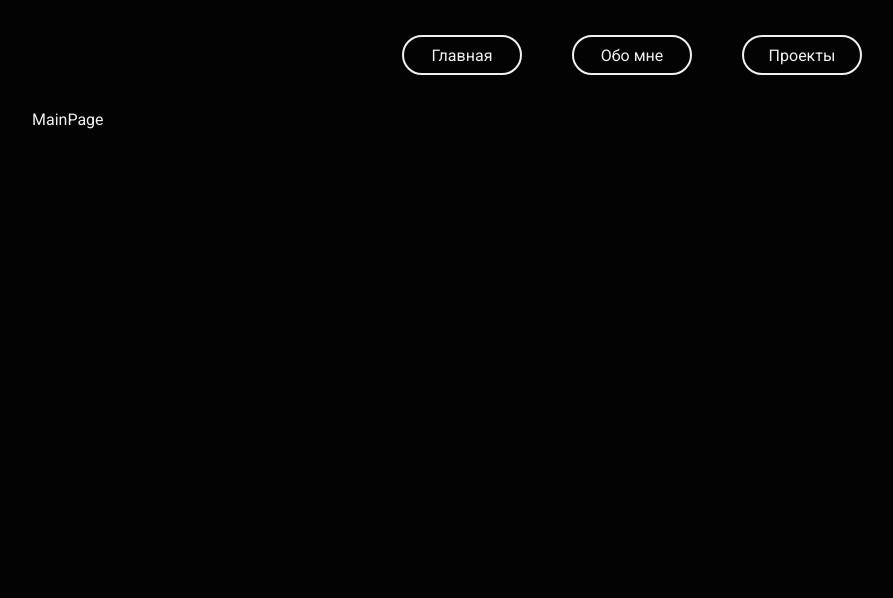
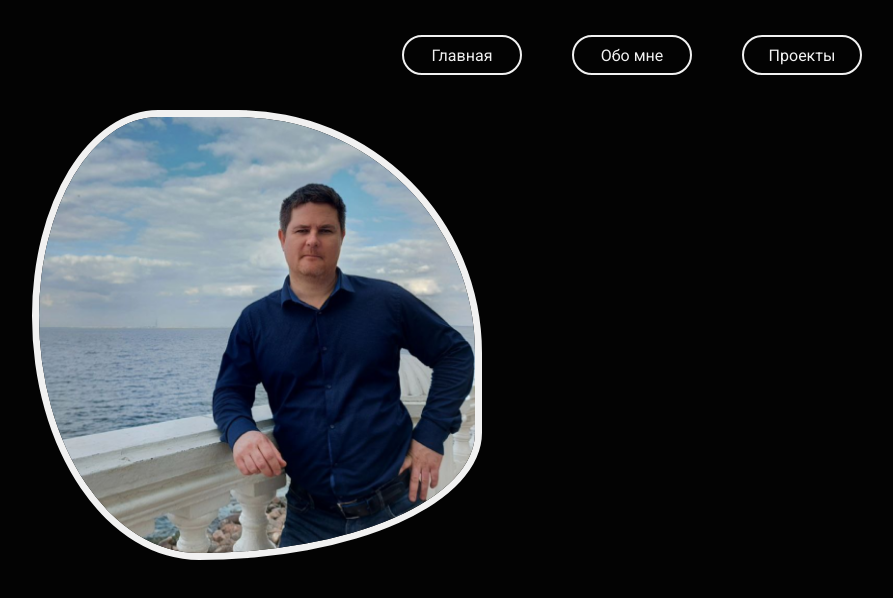
Before and after one commit to alexsmith-proff/portfolio, a Next.js app: page / in a window 1280 px wide. Shown: the top 598 px of the page, without its empty margins (8-901 px from the left). Built offline with nearby package versions, Linux system fonts and the light colour scheme.

Commit message:
[add] BlobPhoto

```diff
--- /dev/null
+++ b/src/app/components/blob_photo/blob_photo.module.scss
@@ -0,0 +1,23 @@
+@import '../../variables.scss';
+
+.box {
+    width: 450px;
+    height: 450px;
+    border: 7px solid $light-color;
+    border-radius: 60% 40% 30% 70% / 60% 30% 70% 40%;
+    animation: morph 18s ease-in-out infinite;
+}
+
+@keyframes morph {
+    0% {
+        border-radius: 60% 40% 30% 70% / 60% 30% 70% 40%;
+    }
+
+    50% {
+        border-radius: 30% 60% 70% 40% / 50% 60% 30% 60%;
+    }
+
+    100% {
+        border-radius: 60% 40% 30% 70% / 60% 30% 70% 40%;
+    }
+}
--- /dev/null
+++ b/src/app/components/blob_photo/blob_photo.tsx
@@ -0,0 +1,18 @@
+import { FC } from "react";
+
+import s from './blob_photo.module.scss'
+import Image from "next/image";
+
+interface BlobPhotoProps{
+    fileName: string
+}
+
+const BlobPhoto: FC<BlobPhotoProps> = ({ fileName }) => {
+    return(
+        <div>
+            <Image className={s.box} src={fileName} width={450} height={450} alt="main-photo" />
+        </div>
+    )
+}
+
+export default BlobPhoto
--- /dev/null
+++ b/src/app/modules/main_page/main_page.tsx
@@ -0,0 +1,16 @@
+import { FC } from "react";
+import BlobPhoto from "@/app/components/blob_photo/blob_photo";
+
+import s from './main_page.module.scss'
+
+interface MainPageProps{}
+
+const MainPage: FC<MainPageProps> = ({}) => {
+    return(
+        <div>
+            <BlobPhoto fileName="/img/main-photo.png" />
+        </div>
+    )
+}
+
+export default MainPage
--- a/src/app/page.tsx
+++ b/src/app/page.tsx
@@ -1,10 +1,11 @@
 import RootLayout from "./layout";
+import MainPage from "./modules/main_page/main_page";
 import s from "./page.module.css";
 
 export default function Home() {
   return (
     <main>
-      MainPage
+      <MainPage />
     </main>
   );
 }
--- a/src/app/variables.scss
+++ b/src/app/variables.scss
@@ -13,6 +13,6 @@ $bright-color1: #DF9F1F;
 $bright-color2: #793AFF;
 
 // Бледный
-$bright-wan: #EECD8A;
+$wan-color: #EECD8A;
 
 /////////////////////////
```
Also changed, not shown: src/app/constants.ts (added, +22 -0 lines), public/img/main-photo.png (added), src/app/modules/main_page/main_page.module.scss (added).
